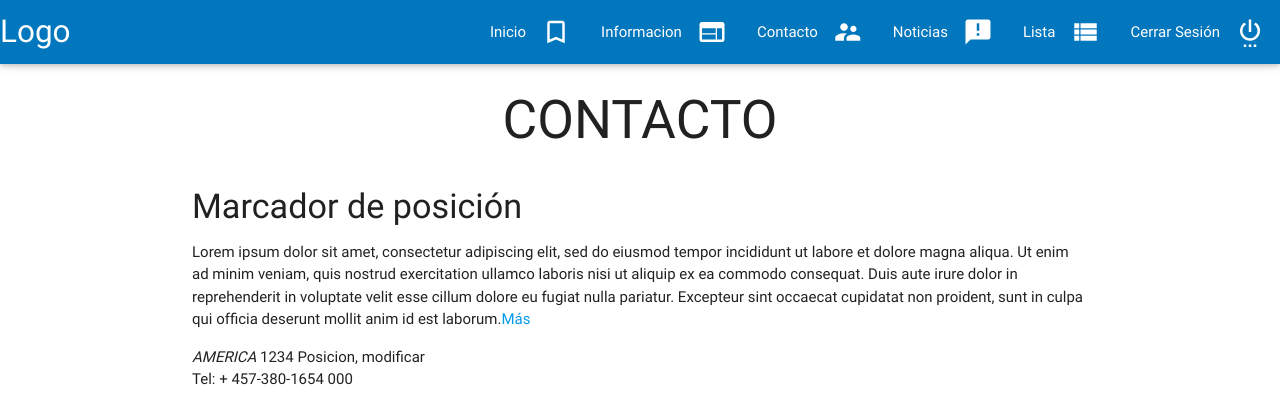
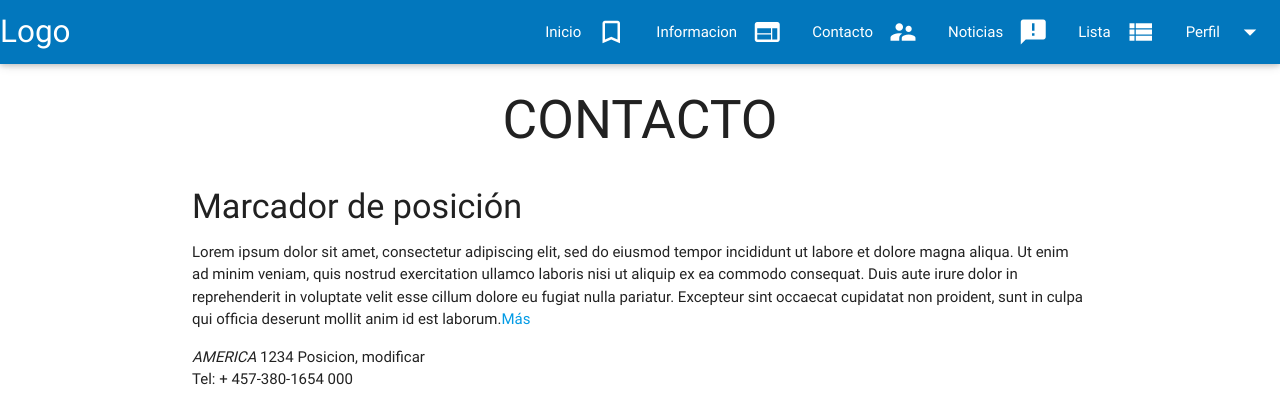
Before and after one commit to Reynald0/Real, a Django app: page /contacto/ in a window 1280 px wide. Shown: the top 413 px of the page. Run offline with Django 3.2, Linux system fonts and the light colour scheme; a user stored in the database is signed in; some libraries are stand-ins or nearby versions.

Commit message:
Perfil de Usuario
* Se agrega un botón desplegable a la barra de navegación tanto en
escritorio como para móviles.
- Perfil
-- Ver (ver perfil)
-- Salir (Desconecta al usuario)
* Ahora el perfil de usuario puede verse.
* Se valida que el usuario esté logeado al tratar de usar las opciones
visibles solo cuando está con sesión iniciada (Noticia, Lista, Perfil)

```diff
--- a/cuentas/static/css/custom.css
+++ b/cuentas/static/css/custom.css
@@ -16,16 +16,6 @@ body {
 
 main {
   flex: 1 0 auto;
-}
-
-/* CSS personalizado para darle color a la barra lateral */
-#mobile-demo li a{
-  color: white;
-}
-
-/* FIN de CSS personalizado para darle color a la barra lateral */
-footer .connect a {
-	background: url(../images/icons.png) no-repeat;
 }
 
 footer .connect a {
@@ -55,3 +45,15 @@ footer .connect a.twitter:hover {
 footer .connect a.googleplus:hover {
 	background-position: 0 -72px;
 }
+/* Fin de Footer */
+
+/* CSS personalizado para darle color a la barra lateral */
+#mobile-demo li a{
+  color: white;
+}
+/* FIN de CSS personalizado para darle color a la barra lateral */
+
+
+footer .connect a {
+	background: url(../images/icons.png) no-repeat;
+}
--- a/cuentas/static/js/sitio.js
+++ b/cuentas/static/js/sitio.js
@@ -1,4 +1,8 @@
 $(document).ready(function(){
-  $(".button-collapse").sideNav();
+  $('.button-collapse').sideNav();
   $('select').material_select();
+  $(".dropdown-button").dropdown({
+    belowOrigin: true, // Displays dropdown below the button
+    hover: true, // Activate on hover
+  });
 });
--- a/cuentas/templates/cuentas/navbar.html
+++ b/cuentas/templates/cuentas/navbar.html
@@ -1,4 +1,15 @@
 <div class="navbar-fixed">
+  <!-- Dropdown Structure -->
+  <ul id="dropdown" class="dropdown-content">
+    <li><a href="{% url 'perfil_alumno' %}">Ver perfil</a></li>
+    <li class="divider"></li>
+    <li><a href="{% url 'logout_alumno' %}">Salir</a></li>
+  </ul>
+  <ul id="dropdown-mobile" class="dropdown-content light-blue darken-3">
+    <li><a href="{% url 'perfil_alumno' %}">Ver perfil</a></li>
+    <li class="divider"></li>
+    <li><a href="{% url 'logout_alumno' %}">Salir</a></li>
+  </ul>
   <nav class="light-blue darken-3">
       <div class="nav-wrapper">
         <a href="{% url 'inicio' %}" class="brand-logo">Logo</a>
@@ -35,12 +46,13 @@
                 Lista
               </a>
             </li>
-          <li>
-            <a href="{% url 'logout_alumno' %}">
-              <i class="material-icons right">settings_power</i>
-              Cerrar Sesión
-            </a>
-          </li> <!--Usuario logeado -->
+            <!-- Dropdown Trigger -->
+            <li>
+              <a class="dropdown-button" data-activates="dropdown">
+                Perfil
+                <i class="material-icons right">arrow_drop_down</i>
+              </a>
+            </li>  <!--Usuario logeado -->
           {% else %} <!--Usuario no logueado -->
             <li>
               <a href="{% url 'registro' %}">
@@ -56,7 +68,7 @@
             </li>
           {% endif %}  <!--Usuario no logueado -->
         </ul>
-        <ul class="side-nav light-blue darken-3" id="mobile-demo">
+        <ul class="side-nav light-blue darken-3" id="mobile-demo"> <!-- Navbar para dispositivos moviles -->
           <li>
             <a href="{% url 'inicio' %}">
               <i class="material-icons right">turned_in_not</i>
@@ -89,9 +101,9 @@
               </a>
             </li>
           <li>
-            <a href="{% url 'logout_alumno' %}">
-              <i class="material-icons right">settings_power</i>
-              Cerrar Sesión
+            <a class="dropdown-button" data-activates="dropdown-mobile">
+              Perfil
+              <i class="material-icons right">arrow_drop_down</i>
             </a>
           </li> <!--Usuario logeado -->
           {% else %} <!--Usuario no logueado -->
--- a/cuentas/urls.py
+++ b/cuentas/urls.py
@@ -10,10 +10,10 @@ urlpatterns = [
     url(r'^$', views.inicio, name='inicio'),
     url(r'^informacion/$', views.informacion, name='informacion'),
     url(r'^registro/$', views.registro_alumno, name='registro'),
-    url(r'^registrado/$', views.registrado, name='registrado'),
     url(r'^noticias/$', views.noticias, name='noticias'),
     url(r'^login/$', views.login_alumno, name='login_alumno'),
     url(r'^logout/$', views.logout_alumno, name='logout_alumno'),
+    url(r'^perfil/$', views.perfil_alumno, name='perfil_alumno'),
     url(r'^contacto/$', views.contacto, name='contacto'),
     url(r'^lista_alumnos/$', views.lista_alumnos, name='lista_alumnos'),
 ]
--- a/cuentas/views.py
+++ b/cuentas/views.py
@@ -65,13 +65,12 @@ def registro_alumno(request):
         form = RegistroAlumno()
     return render(request, 'cuentas/registro.html', {'form': form})
 
-def registrado(request):
-        return render(request, 'cuentas/registrado.html')
-
 def informacion(request):
     return render(request, 'cuentas/informacion.html')
 
 def noticias(request):
+    if not request.user.is_authenticated():
+        return login_alumno(request)
     noticias = Noticia.objects.filter(fecha_publicacion__lte=timezone.now()).order_by('-fecha_publicacion')
     return render(request, 'cuentas/noticias.html', {'noticias': noticias})
 
@@ -79,6 +78,8 @@ def contacto(request):
     return render(request, 'cuentas/contacto.html')
 
 def lista_alumnos(request):
+    if not request.user.is_authenticated():
+        return login_alumno(request)
     alumnos = Alumno.objects.order_by('nombre')
     return render(request, 'cuentas/lista_alumnos.html', {'alumnos' : alumnos , 'total_alumnos': len(alumnos)})
 
@@ -107,3 +108,10 @@ def login_alumno(request):
 def logout_alumno(request):
     logout(request)
     return inicio(request)
+
+def perfil_alumno(request):
+    if not request.user.is_authenticated():
+        return login_alumno(request)
+
+    alumno = Alumno.objects.get(user_id=request.user.pk)
+    return render(request, 'cuentas/perfil.html', {'alumno' : alumno })
```
Also changed, not shown: cuentas/templates/cuentas/perfil.html (added, +18 -0 lines), 1 other file.
